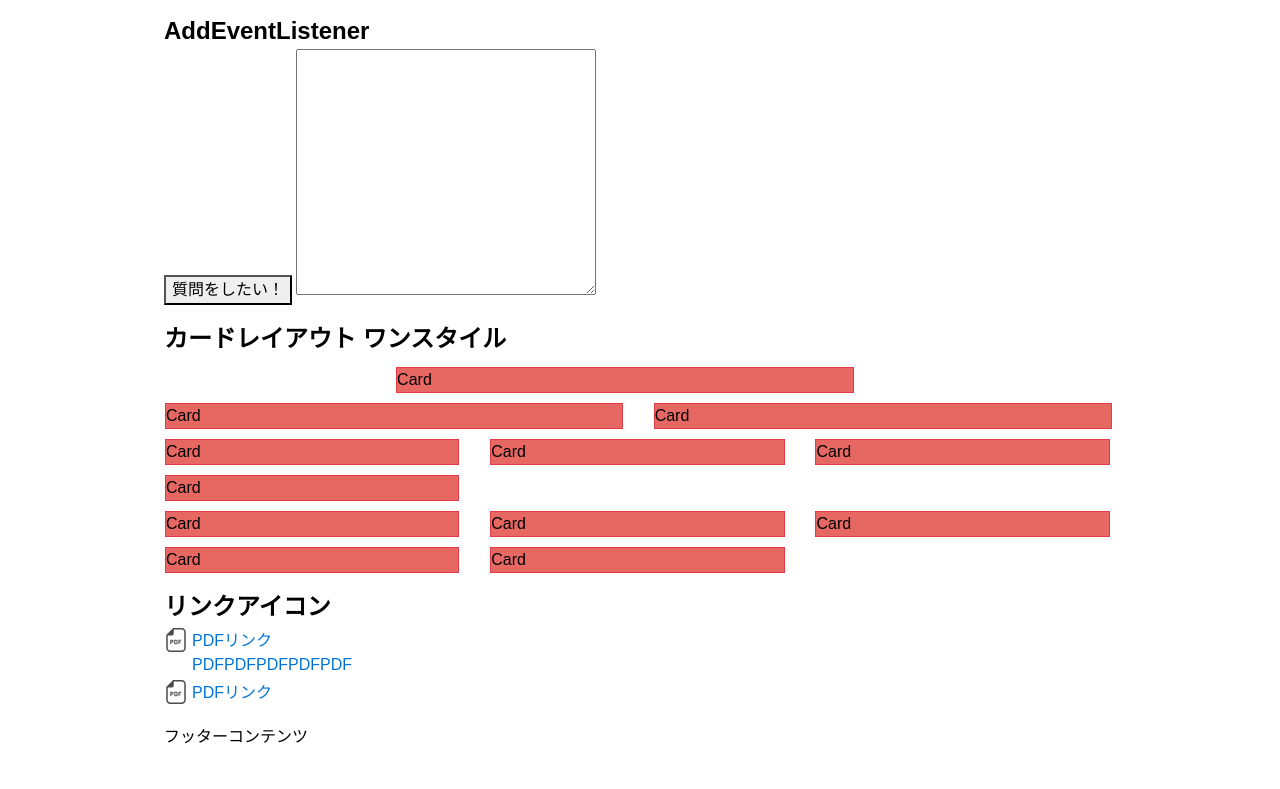
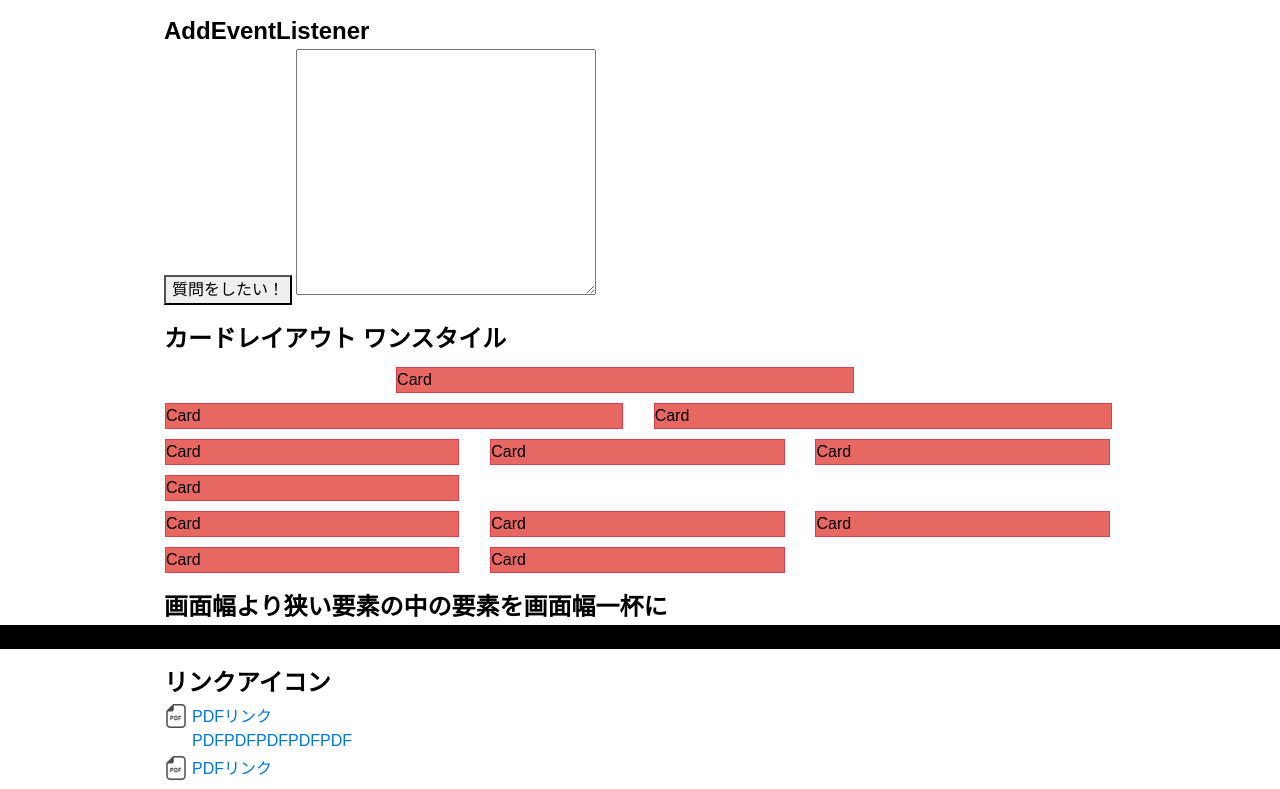
Before and after one commit to AurizedStudio/experiment, a website: page htdocs/page-example.html in a window 1280 px wide. Shown: the part 11211-12000 px from the top of the page. Before the commit the page ends 11960 px from the top, so only its background shows below. Drawn offline with Linux system fonts and the light colour scheme; no server answers.

Commit message:
画面幅より狭い要素の中の要素を画面幅一杯に

```diff
--- a/htdocs/page-example.html
+++ b/htdocs/page-example.html
@@ -358,6 +358,8 @@
 	<div class="card-layout_col"><span>Card</span></div>
 	<div class="card-layout_col"><span>Card</span></div>
 </div>
+<h2>画面幅より狭い要素の中の要素を画面幅一杯に</h2>
+<div class="item-wide">item-wide</div>
 <h2>リンクアイコン</h2>
 <ul class="link-icon">
 	<li><a href="4321.pdf">PDFリンク<br>PDFPDFPDFPDFPDF</a></li>
--- a/src/scss/namespaces/page-example.scss
+++ b/src/scss/namespaces/page-example.scss
@@ -775,3 +775,15 @@
 		margin: 10px auto 0;
 	}
 }
+
+/* ==================================================
+   画面幅より狭い要素の中の要素を画面幅一杯に
+ ================================================== */
+.item-wide {
+	// position: relative;
+	// left: 50%;
+	// transform: translateX(-50%);
+	width: 100vw;
+	margin: 0 calc(50% - 50vw);
+	background-color: #000;
+}
```
Also changed, not shown: src/html/page/page-example.html (+3 -0 lines), htdocs/css/style.css, 1 other file.
